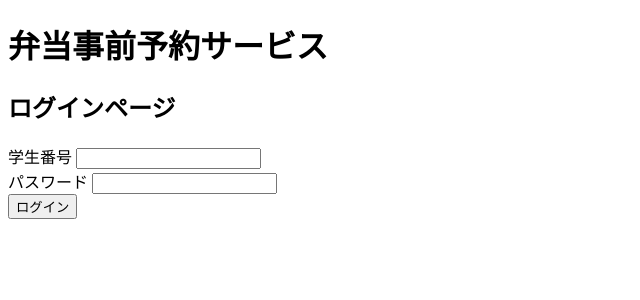
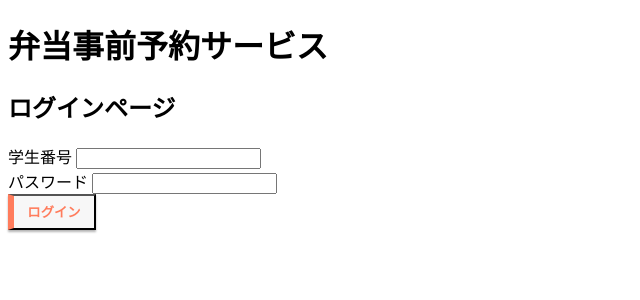
Before and after one commit to hiroto4hiroto/yabuki-b, a PHP site: page /login.php in a window 1280 px wide. Shown: the top 300 px of the page, without its empty margins (0-640 px from the left). Run offline with PHP 8.4, Linux system fonts and the light colour scheme.

Commit message:
Update login.php

```diff
--- a/htdocs/login.php
+++ b/htdocs/login.php
@@ -58,8 +58,8 @@
 <head>
     <meta charset="utf-8"/>
     <title>ログインページ</title>
+    <link rel="stylesheet" type="text/css" href="style.css">
 </head>
-
 <body>
 <h1>弁当事前予約サービス</h1>
 <h2>ログインページ</h2>
@@ -71,7 +71,7 @@
     <label for="password">パスワード</label>
     <input id="password" type="password" name="password">
     <br>
-    <input type="submit" name="login" value="ログイン">
+    <input class="btn-sticky" type="submit" name="login" value="ログイン">
 </form>
 
 </body>
```
